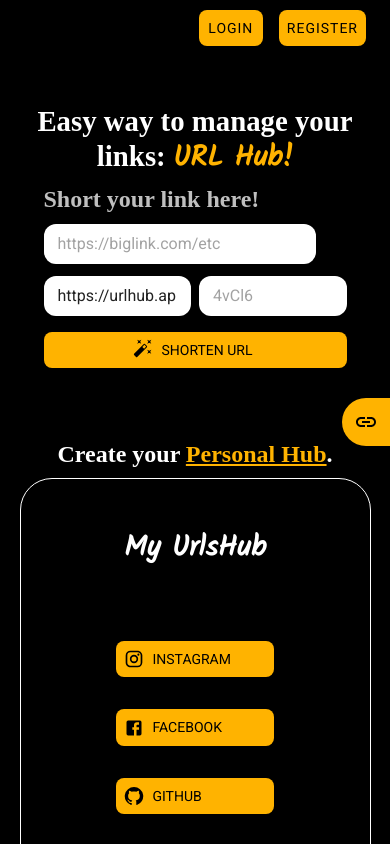
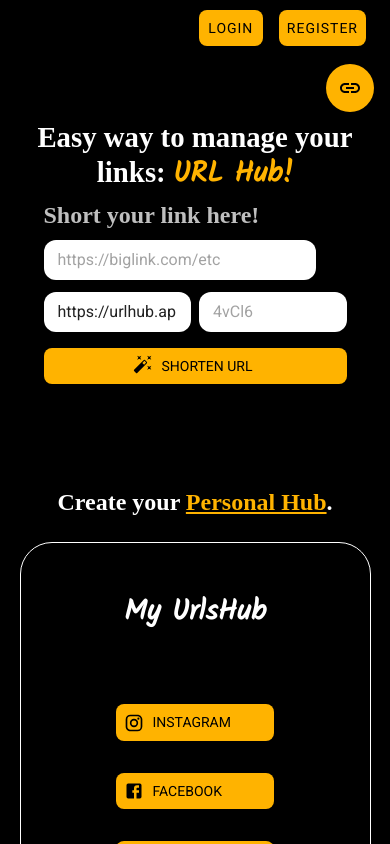
Before and after one commit to santiagobenfatto/urlhub, a React (Vite) app: page / in a window 390 px wide. Shown: the top 844 px of the page. Built offline with nearby package versions, Linux system fonts and the light colour scheme; no server answers.

Commit message:
responsive drawer

```diff
--- a/src/Components/Header/Header.jsx
+++ b/src/Components/Header/Header.jsx
@@ -13,7 +13,7 @@ const Header = () => {
             alignItems: 'center',
             width: { xs: '90%', sm: '70%', md: '60%' },
             minHeight: { xs: 'auto', sm: '50vh', md: '70vh' },
-            py: { xs: 4, sm: 0 }
+            py: { xs: 6, sm: 0 }
         }}>
         <Typography variant='h2' sx={{
                 alignSelf: 'center',
--- a/src/Components/Hub/HubContainer.jsx
+++ b/src/Components/Hub/HubContainer.jsx
@@ -14,7 +14,7 @@ const HubContainer = ({isHome}) => {
             alignItems: 'center',
             width: isHome ? { xs: '90%', sm: '70%', md: '60%' } : { xs: '95%', sm: '80%', md: '60%', lg: '50%' },
             minHeight: { xs: 'auto', sm: '60vh', md: '80vh' },
-            py: { xs: 4, sm: 0 },
+            py: { xs: 6, sm: 0 },
             m: 0
         }}>
         {isHome ?
@@ -27,7 +27,8 @@ const HubContainer = ({isHome}) => {
                 fontFamily:'Montserrat variable',
                 fontWeight: 600,
                 textAlign: 'center',
-                color: 'secondary.main'
+                color: 'secondary.main',
+                mb: { xs: 3, sm: 4 }
             }}
             >Create your <span style={{ textDecoration: 'underline', color: '#ffb300'}}>Personal Hub</span>.
         </Typography>
--- a/src/Components/LinkDrawer/LinkDrawer.jsx
+++ b/src/Components/LinkDrawer/LinkDrawer.jsx
@@ -36,14 +36,14 @@ const LinkDrawer = () => {
                 display: 'flex',
                 justifyContent: 'center',
                 alignItems: 'center',
-                top: { xs: '50%', sm: 'calc(15%)' },
-                right: 0,
+                top: { xs: '64px', sm: 'calc(15%)' },
+                right: { xs: '16px', sm: 0 },
                 width: { xs: '48px', sm: '50px' },
                 height: { xs: '48px', sm: `${drawerHeight}px` },
                 visibility: open ? 'hidden' : 'visible',
-                borderRadius: { xs: '50% 0 0 50%', sm: '16px 0 0 16px' },
+                borderRadius: { xs: '50%', sm: '16px 0 0 16px' },
                 cursor: 'pointer',
-                transform: { xs: 'translateY(-50%)', sm: 'none' },
+                transform: 'none',
                 '&:hover': {
                     backgroundColor: '#ff8f00'
                 }
```
